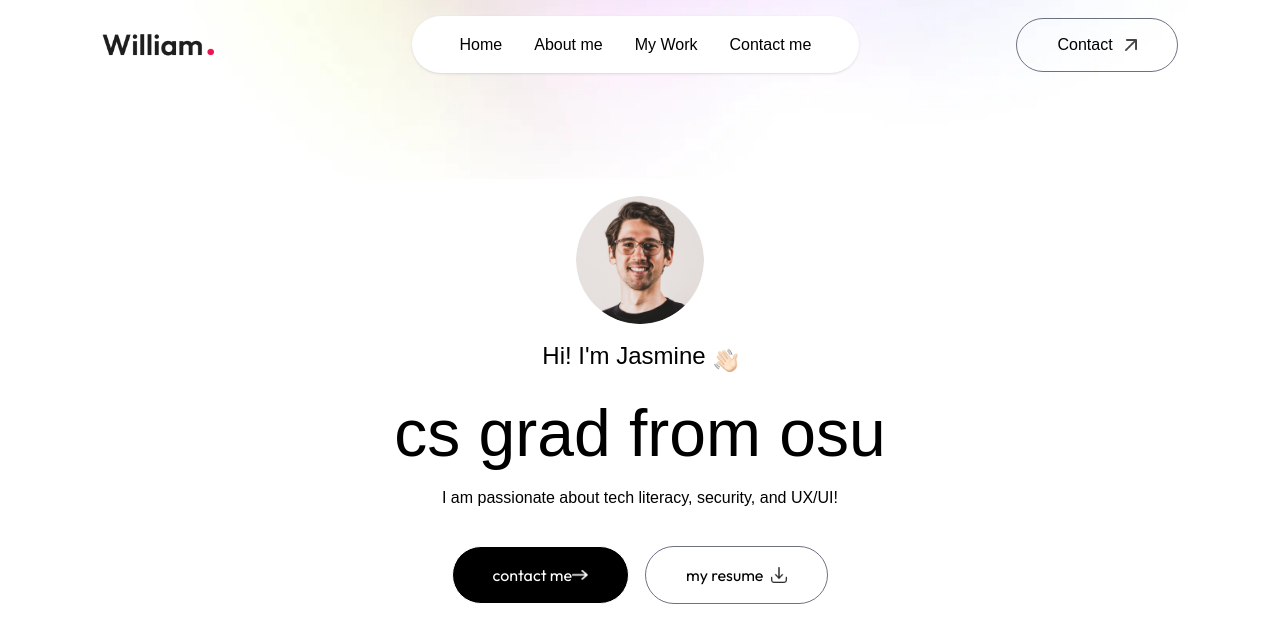
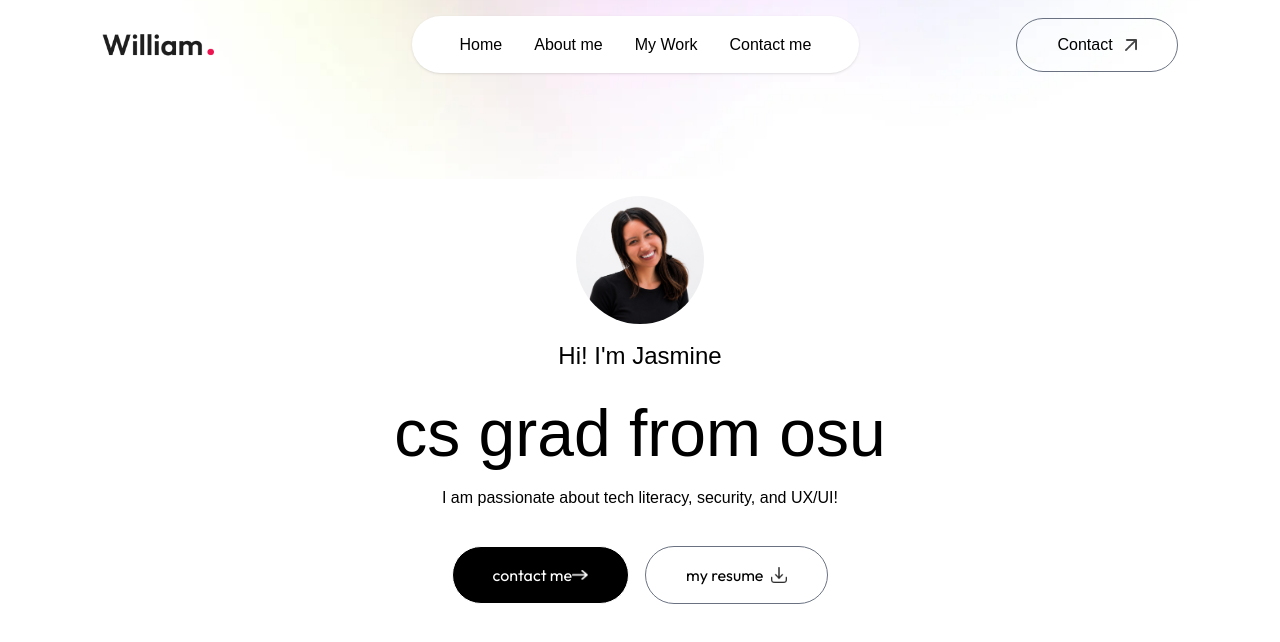
Before and after one commit to jasbot01/other-portfolio, a Next.js app in the folder my-app/: page / in a window 1280 px wide. Shown: the top 642 px of the page. Built offline with nearby package versions, Linux system fonts and the light colour scheme; a web font is replaced by a local one.

Commit message:
got profile image up on homepage

```diff
--- a/my-app/assets/assets.js
+++ b/my-app/assets/assets.js
@@ -16,6 +16,7 @@ import logo_dark from './logo_dark.png';
 import mail_icon from './mail_icon.png';
 import mail_icon_dark from './mail_icon_dark.png';
 import profile_img from './profile-img.png';
+import jas_profile from './jas_profile.png';
 import download_icon from './download-icon.png';
 import hand_icon from './hand-icon.png';
 import header_bg_color from './header-bg-color.png';
@@ -55,6 +56,7 @@ export const assets = {
     mail_icon,
     mail_icon_dark,
     profile_img,
+    jas_profile,
     download_icon,
     hand_icon,
     header_bg_color,
--- a/my-app/components/Header.jsx
+++ b/my-app/components/Header.jsx
@@ -12,11 +12,11 @@ const Header = () => {
     return (
         <div className='w-11/12 max-w-3xl text-center mx-auto h-screen flex flex-col items-center justify-center gap-4'>
             <div>
-                <Image src={assets.profile_img} alt='' className='rounded-full w-32'/>
+                <Image src={assets.jas_profile} alt='' className='rounded-full w-32'/>
+            </div>
 
-            </div>
             <h3 className={`${ovo.className} flex items-end gap-2 text-xl md:text-2xl mb-3`}>
-                    Hi! I'm Jasmine <Image src={assets.hand_icon} alt='' className='w-6'/>
+                    Hi! I'm Jasmine
             </h3>
 
             <h1 className={`${ovo.className} text-3xl sm:text-6xl lg:text-[66px]`}>
@@ -26,6 +26,7 @@ const Header = () => {
             <p className={`${ovo.className} 'max-w-2xl mx-auto'`}>
                 I am passionate about tech literacy, security, and UX/UI!
             </p>
+
             <div className='flex flex-col sm:flex-row items-center gap-4 mt-4'>
                 <a href="#contact"
                 className='px-10 py-3 border border-white rounded-full bg-black text-white flex items-center'
```
Also changed, not shown: my-app/assets/jas_profile.png (added).
